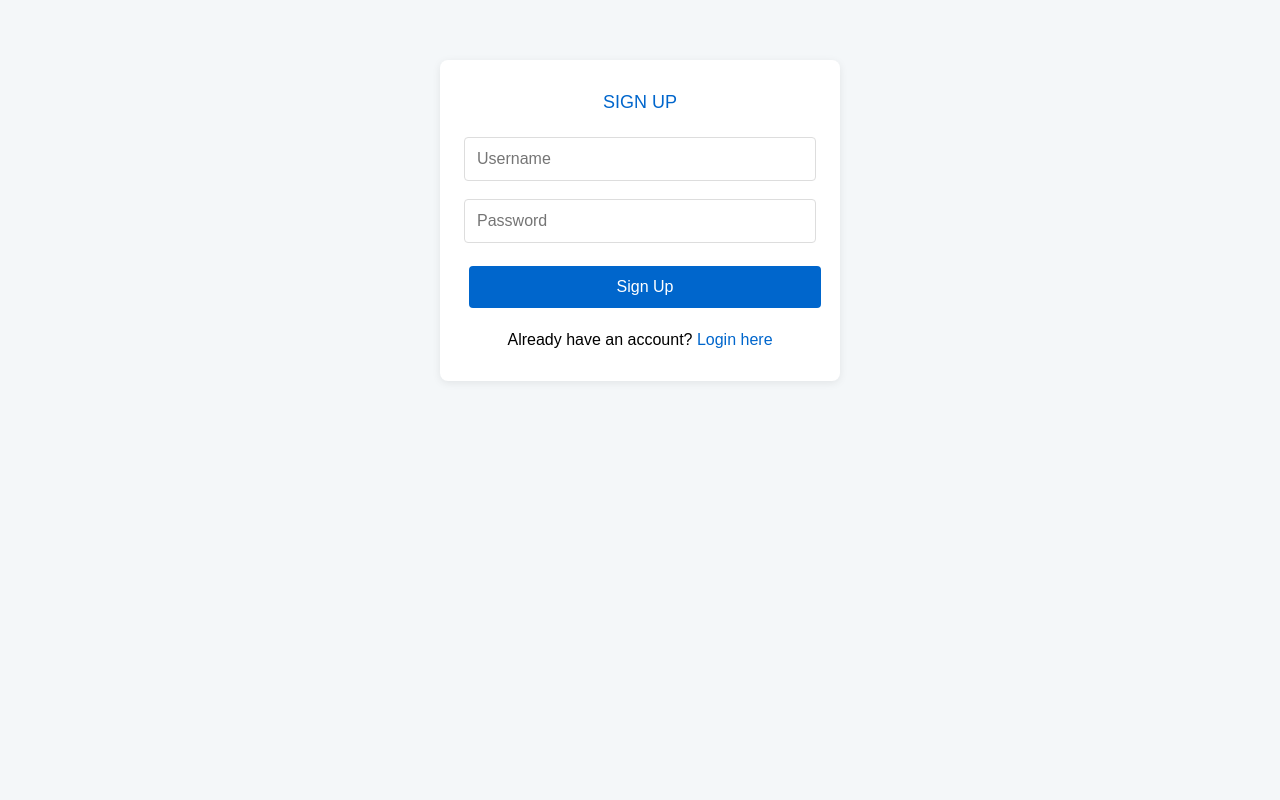
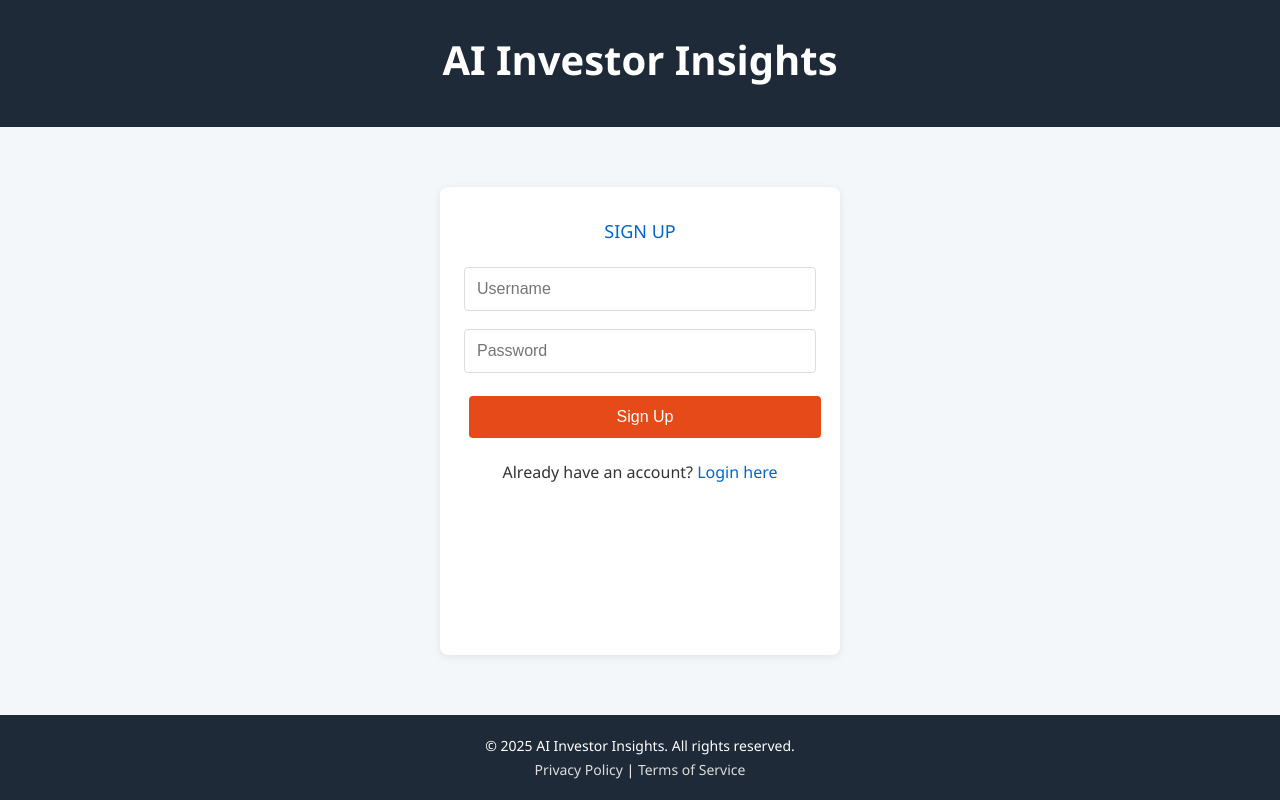
Before and after one commit to jason01123/aiinvestorinsights, a website: page public/signup.html in a window 1280 px wide. Drawn offline with Linux system fonts and the light colour scheme.

Commit message:
Work on UI

```diff
--- a/public/signup.html
+++ b/public/signup.html
@@ -5,19 +5,55 @@
   <title>Sign Up - AI Investor Insights</title>
   <link rel="stylesheet" href="style.css">
   <style>
-    body { background: #f4f7f9; }
-    .centered-form { max-width: 400px; margin: 60px auto; background: #fff; border-radius: 8px; box-shadow: 0 2px 8px rgba(0,0,0,0.08); padding: 32px 24px; }
+    body {
+      background: #f4f7f9;
+      font-family: 'Segoe UI', sans-serif;
+      color: #333;
+      margin: 0;
+      min-height: 100vh;
+      display: flex;
+      flex-direction: column;
+    }
+    header {
+      background: #1e2a38;
+      color: white;
+      padding: 2rem;
+      text-align: center;
+    }
+    header h1 {
+      color: white;
+      font-size: 2.5rem;
+      margin-bottom: 0.5rem;
+    }
+    .centered-form { max-width: 400px; margin: 60px auto; background: #fff; border-radius: 8px; box-shadow: 0 2px 8px rgba(0,0,0,0.08); padding: 32px 24px; flex: 1; }
     .centered-form h2 { color: #0066cc; text-align: center; margin-bottom: 24px; }
     .centered-form input[type="text"], .centered-form input[type="password"] { width: 100%; padding: 12px; margin-bottom: 18px; border: 1px solid #ddd; border-radius: 4px; font-size: 16px; }
-    .centered-form button { width: 100%; padding: 12px; background: #0066cc; color: #fff; border: none; border-radius: 4px; font-size: 16px; cursor: pointer; transition: background 0.2s; }
-    .centered-form button:hover { background: #0052a3; }
+    .centered-form button { width: 100%; padding: 12px; background: #e64a19; color: #fff; border: none; border-radius: 4px; font-size: 16px; cursor: pointer; transition: background 0.2s; }
+    .centered-form button:hover { background: #ff7043; }
     .centered-form .error { background: #ffe6e6; color: #cc0000; border: 1px solid #cc0000; border-radius: 4px; padding: 8px; margin-bottom: 12px; text-align: center; }
     .centered-form .switch-link { text-align: center; margin-top: 18px; }
     .centered-form .switch-link a { color: #0066cc; text-decoration: none; }
     .centered-form .switch-link a:hover { text-decoration: underline; }
+    footer {
+      background: #1e2a38;
+      color: white;
+      text-align: center;
+      padding: 1rem;
+      margin-top: 0;
+    }
+    footer a {
+      color: #ddd;
+      text-decoration: none;
+    }
+    footer a:hover {
+      text-decoration: underline;
+    }
   </style>
 </head>
 <body>
+  <header>
+    <h1>AI Investor Insights</h1>
+  </header>
   <div class="centered-form">
     <h2>Sign Up</h2>
     <form id="signupForm">
@@ -30,6 +66,13 @@
       Already have an account? <a href="/login">Login here</a>
     </div>
   </div>
+  <footer>
+    <p style="margin: 5px 0; font-size: 14px;">&copy; 2025 AI Investor Insights. All rights reserved.</p>
+    <p style="margin: 5px 0; font-size: 14px;">
+      <a href="#">Privacy Policy</a> |
+      <a href="#">Terms of Service</a>
+    </p>
+  </footer>
   <script>
     document.getElementById('signupForm').onsubmit = async function(e) {
       e.preventDefault();
--- a/public/style.css
+++ b/public/style.css
@@ -23,6 +23,7 @@ body {
   background-color: #0066cc;
   color: white;
   padding: 20px 0;
+
   width: 100%;
   display: flex;
   justify-content: center;
@@ -66,7 +67,7 @@ body {
 
 .main-content {
   max-width: 800px;
-  margin: 40px auto;
+  margin: 5px auto;
   padding: 0 20px;
   flex: 1;
   width: 100%;
@@ -390,3 +391,13 @@ button:disabled {
   font-size: 14px;
   text-align: center;
 }
+
+.centered-form {
+  max-width: 400px;
+  margin: 8px auto;
+  background: #fff;
+  border-radius: 8px;
+  box-shadow: 0 2px 8px rgba(0,0,0,0.08);
+  padding: 32px 24px;
+  flex: 1;
+}
```
Also changed, not shown: public/landing.html (+65 -27 lines), public/login.html (+47 -4 lines).
